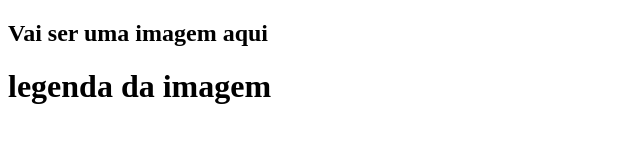
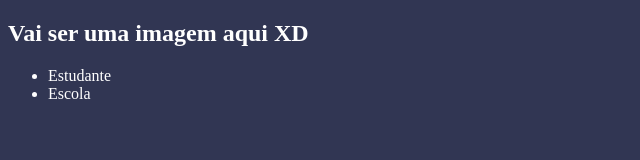
Before and after one commit to laurabsantos/aluraplus, a plain HTML site: page index.html in a window 1280 px wide. Shown: the whole page, without its empty margins (0-640 px from the left). Drawn offline with Linux system fonts and the light colour scheme.

Commit message:
Add files via upload

```diff
--- a/index.html
+++ b/index.html
@@ -3,12 +3,15 @@
 <head>
     <meta charset="UTF-8">
     <meta http-equiv="X-UA-Compatible" content="IE=edge">
-    <meta name="viewport" content="width=device-width, initial-scale=1.0">
+    <meta name="viewport" content="width=, initial-scale=1.0">
     <title>Site Escola</title>
+    <link rel="stylesheet" href="style.css">
 </head>
 <body>
-    <h2>Vai ser uma imagem aqui</h2>
-    <h1>legenda da imagem</h1>
-
+    <h2>Vai ser uma imagem aqui XD</h2>
+    <ul>
+        <li>Estudante</li>
+        <li>Escola</li>
+    </ul>
 </body>
 </html>
--- a/style.css
+++ b/style.css
@@ -0,0 +1,4 @@
+body{
+    background-color: #313653;
+    color: white;
+}
```
